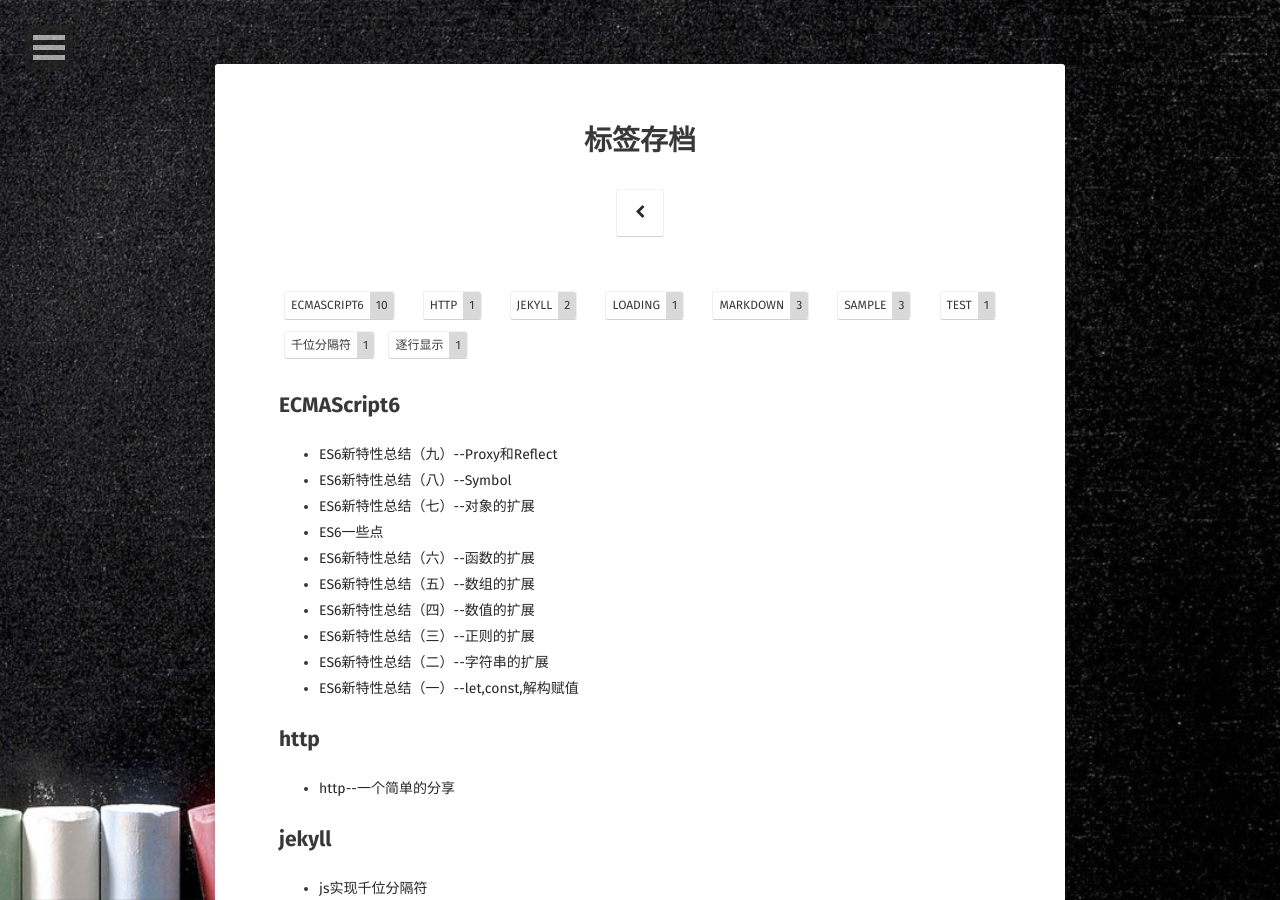
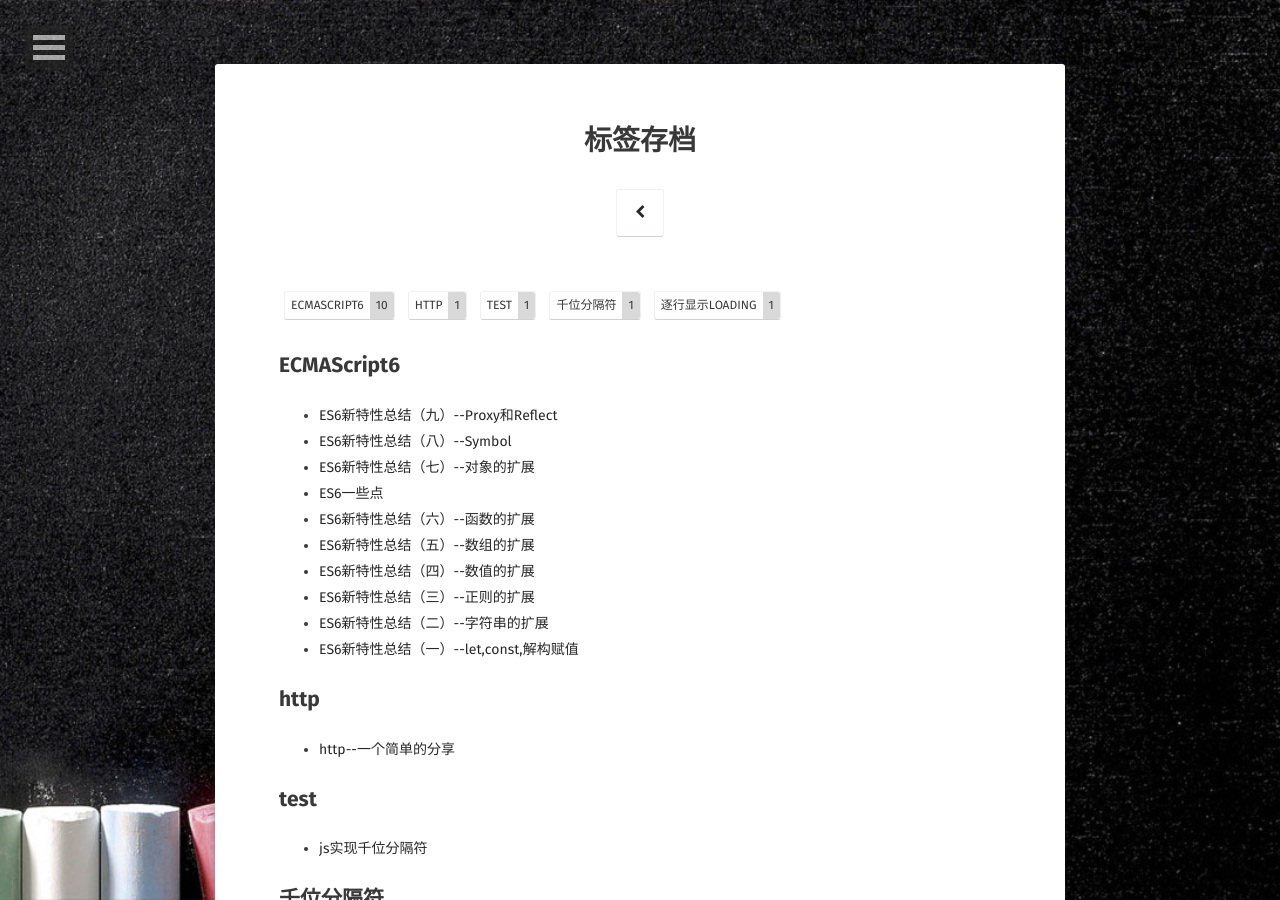
Before and after one commit to ArielWorld/ArielWorld.github.io, a Jekyll site: the page built from tags/index.html, in a window 1280 px wide and 900 px high. Built offline with Jekyll 4.4.1, drawn with Linux system fonts in a browser that asks for light colours; some web fonts are replaced; some of the changed text lies outside the part shown.

Commit message:
change tag

```diff
--- a/_posts/2016-08-31-progressiveandloading.md
+++ b/_posts/2016-08-31-progressiveandloading.md
@@ -4,10 +4,7 @@ title:  "纯css实现元素逐行显示并loading"
 date:   2016-08-31
 excerpt: ""
 tag:
-- markdown
-- sample
-- 逐行显示
-- loading
+- 逐行显示loading
 comments: true
 ---
 
--- a/_posts/2016-08-31-thousands-separator.md
+++ b/_posts/2016-08-31-thousands-separator.md
@@ -4,10 +4,7 @@ title:  "js实现千位分隔符"
 date:   2016-08-31
 excerpt: ""
 tag:
-- markdown
-- sample
 - 千位分隔符
-- jekyll
 comments: true
 ---
 
```
Also changed, not shown: _posts/2016-08-30-thousands-separator.md (+0 -3 lines).
